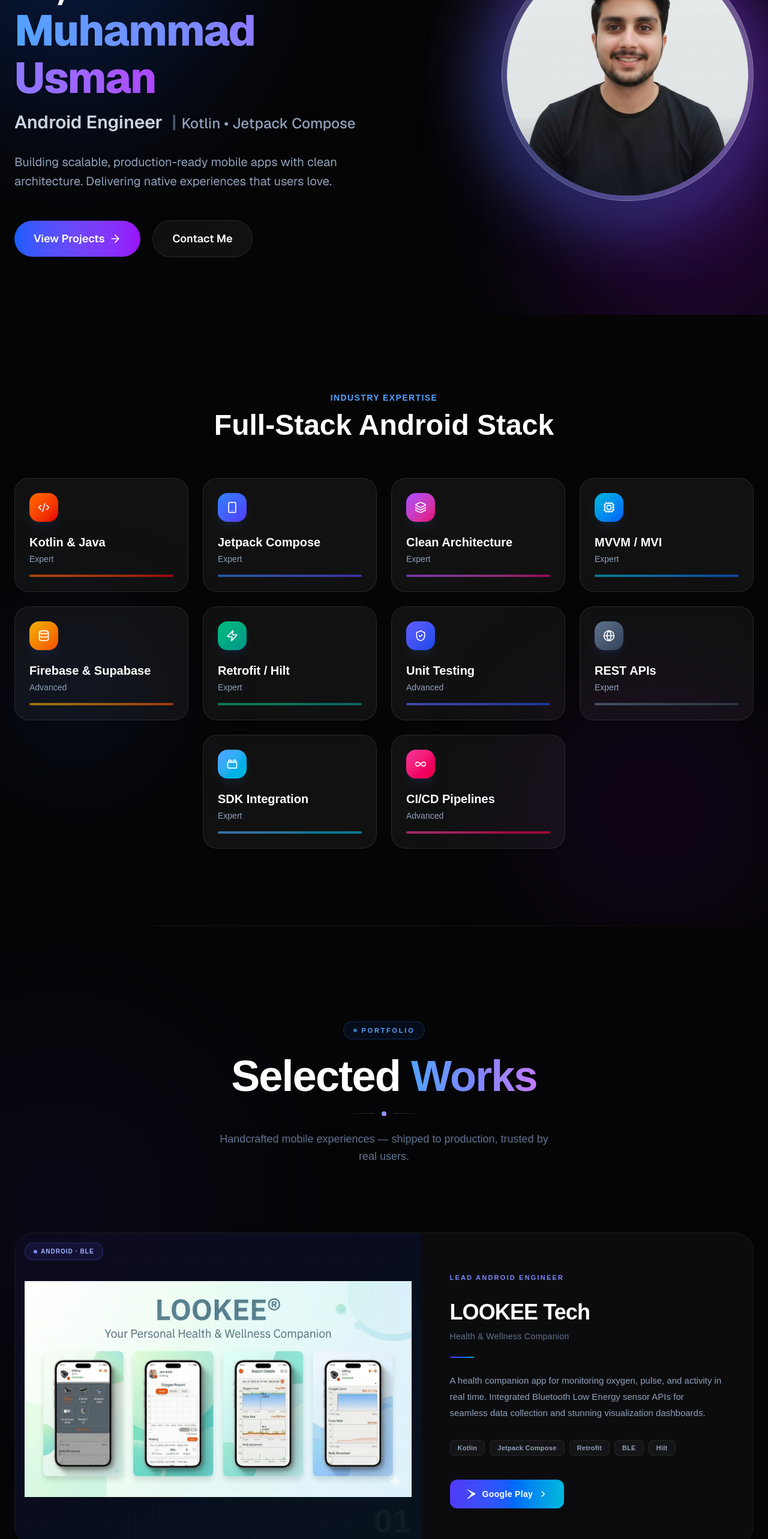
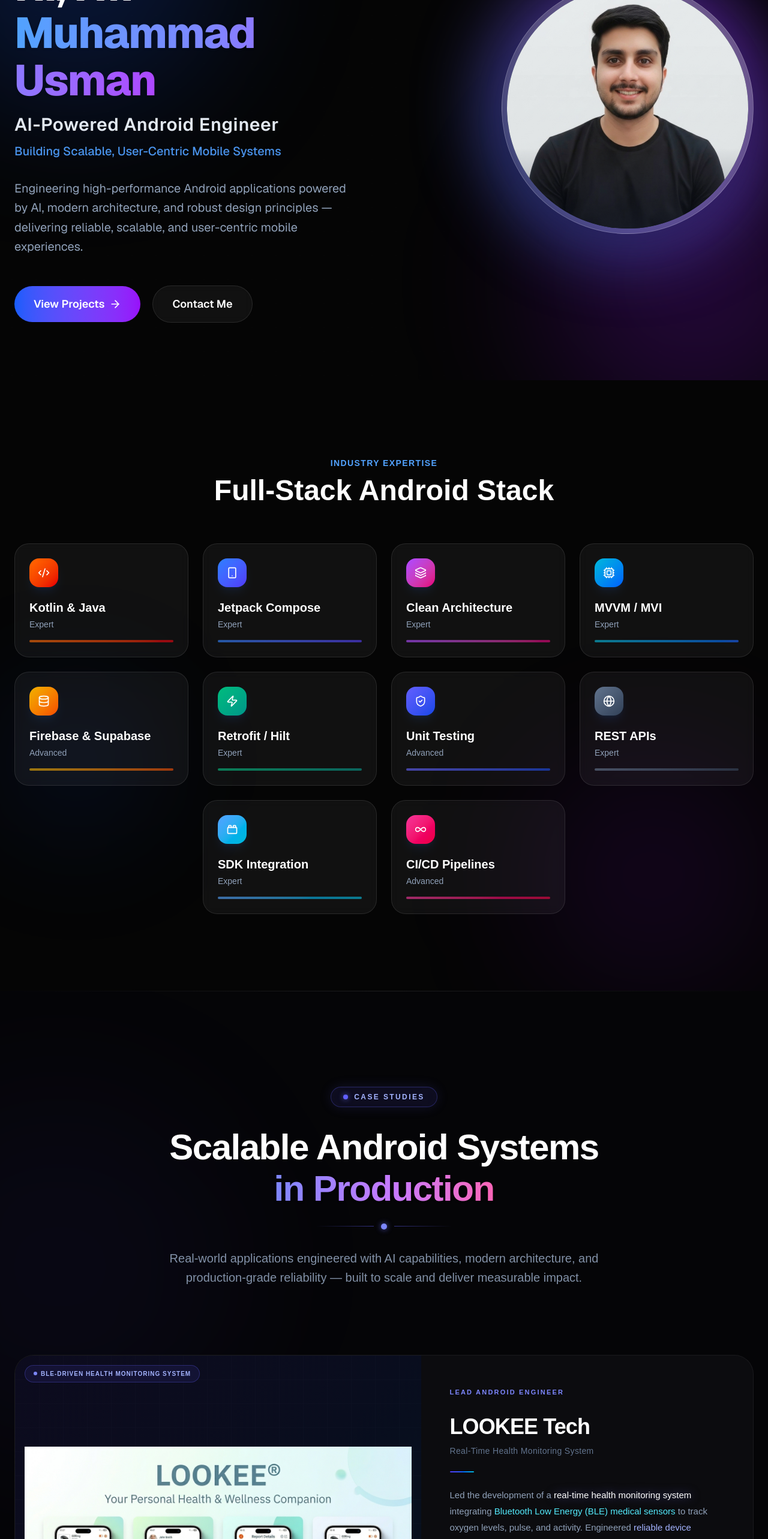
Before and after one commit to MuhammadUsmanShafique/Portfolio, a Next.js app: page / in a window 1280 px wide. Shown: the part 234-2800 px from the top of the page at 60% size. Built offline with nearby package versions, Linux system fonts and the light colour scheme.

Commit message:
Projects details enhanced

```diff
--- a/app/components/FeaturedProjects.tsx
+++ b/app/components/FeaturedProjects.tsx
@@ -12,12 +12,15 @@ const projects = [
     id: 'lookee',
     index: '01',
     title: 'LOOKEE Tech',
-    tagline: 'Health & Wellness Companion',
+    tagline: 'Real-Time Health Monitoring System',
     role: 'Lead Android Engineer',
-    platforms: 'Android · BLE',
-    tech: ['Kotlin', 'Jetpack Compose', 'Retrofit', 'BLE', 'Hilt'],
-    summary:
-      'A health companion app for monitoring oxygen, pulse, and activity in real time. Integrated Bluetooth Low Energy sensor APIs for seamless data collection and stunning visualization dashboards.',
+    platforms: 'BLE-Driven Health Monitoring System',
+    tech: ['Kotlin', 'Jetpack Compose', 'Retrofit', 'BLE', 'Firebase Auth', 'FCM', 'RESTful APIs'],
+    summary: (
+      <>
+        Led the development of a <span className="text-white font-medium drop-shadow-[0_0_8px_rgba(99,102,241,0.5)]">real-time health monitoring system</span> integrating <span className="text-cyan-300 font-medium">Bluetooth Low Energy (BLE) medical sensors</span> to track oxygen levels, pulse, and activity. Engineered <span className="text-indigo-300 font-medium">reliable device communication pipelines</span> to handle connectivity fluctuations and ensure <span className="text-white font-medium drop-shadow-[0_0_8px_rgba(99,102,241,0.5)]">low-latency data synchronization</span>. Architected a <span className="text-indigo-300 font-medium">scalable Android codebase</span> using modern best practices, enabling <span className="text-cyan-300 font-medium">smooth data visualization</span> and consistent performance in <span className="text-indigo-200 font-medium">production environments</span>.
+      </>
+    ),
     image: '/image.png',
     images: null,
     store: 'https://play.google.com/store/apps/details?id=com.lookee.android&hl=en',
@@ -32,16 +35,26 @@ const projects = [
     id: 'daily-g',
     index: '02',
     title: 'Daily G',
-    tagline: 'Personal Growth & Lifestyle System',
+    tagline: 'Personal Growth & Intelligent Learning Ecosystem',
     role: 'Android Engineer',
-    platforms: 'Android',
-    tech: ['Kotlin', 'Jetpack Compose', 'Firebase', 'Clean Architecture', 'MVVM'],
-    summary:
-      'A complete personal growth system engineered to elevate mindset, productivity, and lifestyle. Built entirely from scratch with cutting-edge Android principles, featuring journaling, goal tracking, and habit formation.',
+    platforms: 'Android · AI Ecosystem · Growth Platform',
+    tech: [
+      'Kotlin',
+      'Jetpack Compose',
+      'Firebase',
+      'MVVM',
+      'Clean Architecture',
+      'LLM Integration'
+    ],
+    summary: (
+      <>
+        Engineered an <span className="text-white font-semibold drop-shadow-[0_0_8px_rgba(168,85,247,0.6)]">intelligent personal growth ecosystem</span> integrating advanced journaling, goal tracking, and <span className="text-pink-300 font-medium tracking-wide">AI-assisted learning modules</span>. Architected with <span className="text-purple-300 font-medium">Clean Architecture & MVVM</span> for uncompromising scalability, leveraging Firebase for seamless <span className="text-white font-medium drop-shadow-[0_0_8px_rgba(168,85,247,0.5)]">real-time state synchronization</span>. Delivered an adaptive user experience focused on continuous <span className="text-pink-200 font-medium">productivity optimization</span>.
+      </>
+    ),
     image: null,
     images: ['/dailyleftpart.png', '/dailygrightpart.png'],
     store: 'https://play.google.com/store/apps/details?id=com.gjournal&hl=en',
-    gradient: 'from-violet-600 via-purple-600 to-pink-500',
+    gradient: 'from-violet-600 via-purple-500 to-pink-500',
     glowColor: 'rgba(139,92,246,0.15)',
     accentClass: 'text-purple-400',
     badgeClass: 'bg-purple-500/10 border-purple-500/30 text-purple-300',
@@ -54,10 +67,13 @@ const projects = [
     title: 'NKENNE',
     tagline: 'Learn African Languages',
     role: 'Android Engineer',
-    platforms: 'Android SDK',
+    platforms: 'Android · Language Learning Platform',
     tech: ['Android SDK', 'Firebase', 'REST APIs', 'Chatbot AI', 'Kotlin'],
-    summary:
-      'The first African language learning app with 150 000+ active users, offering 13 languages including Igbo, Yoruba, and Swahili. Gamified learning paths, AI-powered chatbot practice, and offline-first architecture.',
+    summary: (
+      <>
+        The first <span className="text-white font-medium drop-shadow-[0_0_8px_rgba(16,185,129,0.5)]">African language learning app</span> with <span className="text-teal-300 font-semibold tracking-wide">150,000+ active users</span>, offering 13 languages including Igbo, Yoruba, and Swahili. Engineered with <span className="text-emerald-300 font-medium">gamified learning paths</span>, <span className="text-white font-medium drop-shadow-[0_0_8px_rgba(16,185,129,0.5)]">AI-powered chatbot practice</span>, and robust <span className="text-teal-200 font-medium">offline-first architecture</span>.
+      </>
+    ),
     image: '/nkenne.png',
     images: null,
     store: 'https://play.google.com/store/apps/details?id=com.triaxo.nkenne',
@@ -79,7 +95,7 @@ function ImagePanel({ project }: { project: typeof projects[0] }) {
   /* Dual images (Daily G) */
   if (project.images) {
     return (
-      <div className="w-full h-full flex gap-2" style={{ padding: '4px' }}>
+      <div className="absolute inset-0 flex gap-2 px-2 py-6 sm:py-8 lg:py-10">
         {project.images.map((src, i) => (
           <div
             key={i}
@@ -119,7 +135,7 @@ function ImagePanel({ project }: { project: typeof projects[0] }) {
 
   /* Gradient placeholder (Lookee) */
   return (
-    <div className="w-full h-full flex items-center justify-center">
+    <div className="absolute inset-0 flex items-center justify-center">
       <div className={`absolute inset-0 bg-gradient-to-br ${project.gradient} opacity-10`} />
       <div className="relative z-10 text-center px-8">
         <div
@@ -163,11 +179,7 @@ function ProjectCard({ project, idx }: { project: typeof projects[0]; idx: numbe
         <div className={`flex flex-col ${isRight ? 'lg:flex-row-reverse' : 'lg:flex-row'}`}>
 
           {/* ── Image Panel ── */}
-          {/* IMPORTANT: explicit height (not minHeight) so h-full children resolve correctly */}
-          <div
-            className="relative w-full lg:w-[55%] bg-[#080810] overflow-hidden"
-            style={{ height: 'clamp(280px, 48vw, 520px)' }}
-          >
+          <div className="relative w-full lg:w-[55%] bg-[#080810] overflow-hidden h-[340px] sm:h-[440px] lg:h-auto">
             {/* Subtle grid pattern */}
             <div
               className="absolute inset-0 opacity-[0.03]"
@@ -282,29 +294,33 @@ const FeaturedProjects = () => {
           className="mb-20 lg:mb-28 text-center flex flex-col items-center"
         >
           {/* Label pill */}
-          <div className="inline-flex items-center gap-2 px-4 py-1.5 rounded-full border border-blue-500/25 bg-blue-500/8 backdrop-blur-sm mb-6">
-            <span className="w-1.5 h-1.5 rounded-full bg-blue-400 animate-pulse" />
-            <span className="text-[11px] font-bold tracking-[0.25em] text-blue-400 uppercase">Portfolio</span>
+          <div className="inline-flex items-center gap-2.5 px-5 py-2 rounded-full border border-indigo-500/30 bg-indigo-500/10 backdrop-blur-md mb-6 sm:mb-8 shadow-[0_0_20px_rgba(99,102,241,0.15)] group hover:bg-indigo-500/15 transition-all duration-300">
+            <span className="relative flex h-2 w-2">
+              <span className="animate-ping absolute inline-flex h-full w-full rounded-full bg-indigo-400 opacity-75"></span>
+              <span className="relative inline-flex rounded-full h-2 w-2 bg-indigo-500 shadow-[0_0_8px_rgba(99,102,241,0.8)]"></span>
+            </span>
+            <span className="text-[11px] sm:text-xs font-bold tracking-[0.2em] text-indigo-300 uppercase">Case Studies</span>
           </div>
 
           {/* Headline */}
-          <h2 className="text-4xl sm:text-6xl lg:text-7xl font-black text-white tracking-tight leading-[1.05] mb-5">
-            Selected{' '}
-            <span className="bg-gradient-to-r from-blue-400 via-indigo-400 to-purple-400 bg-clip-text text-transparent">
-              Works
+          <h2 className="text-3xl sm:text-5xl lg:text-6xl font-black text-white tracking-tight leading-[1.15] mb-6 max-w-4xl mx-auto">
+            Scalable Android Systems{' '}
+            <br className="hidden sm:block" />
+            <span className="bg-gradient-to-r from-indigo-400 via-purple-400 to-pink-400 bg-clip-text text-transparent drop-shadow-sm">
+              in Production
             </span>
           </h2>
 
           {/* Decorative divider */}
-          <div className="flex items-center gap-3 mb-6">
-            <div className="w-12 h-px bg-gradient-to-r from-transparent to-white/20 rounded-full" />
-            <div className="w-2 h-2 rounded-full bg-gradient-to-br from-blue-400 to-purple-400" />
-            <div className="w-12 h-px bg-gradient-to-l from-transparent to-white/20 rounded-full" />
+          <div className="flex items-center gap-3 mb-6 sm:mb-8 justify-center">
+            <div className="w-16 sm:w-24 h-[1.5px] bg-gradient-to-r from-transparent to-indigo-500/50" />
+            <div className="w-2.5 h-2.5 rounded-full bg-indigo-400 shadow-[0_0_10px_rgba(99,102,241,0.8)]" />
+            <div className="w-16 sm:w-24 h-[1.5px] bg-gradient-to-l from-transparent to-indigo-500/50" />
           </div>
 
           {/* Subtitle */}
-          <p className="text-base sm:text-lg text-slate-500 font-light max-w-xl leading-relaxed">
-            Handcrafted mobile experiences — shipped to production, trusted by real users.
+          <p className="text-base sm:text-lg lg:text-xl text-slate-400/90 font-medium max-w-3xl mx-auto leading-relaxed">
+            Real-world applications engineered with AI capabilities, modern architecture, and production-grade reliability — built to scale and deliver measurable impact.
           </p>
         </motion.div>
 
--- a/app/components/HeroSection.tsx
+++ b/app/components/HeroSection.tsx
@@ -30,15 +30,20 @@ const HeroSection = () => {
             initial={{ opacity: 0, y: 20 }}
             animate={{ opacity: 1, y: 0 }}
             transition={{ delay: 0.2, duration: 0.5 }}
-            className="inline-flex items-center gap-2 px-3 sm:px-4 py-2 rounded-full border border-white/10 bg-white/5 backdrop-blur-md shadow-sm"
+            className="relative group inline-flex mx-auto lg:mx-0"
           >
-            <span className="relative flex h-2 sm:h-2.5 w-2 sm:w-2.5">
-              <span className="animate-ping absolute inline-flex h-full w-full rounded-full bg-blue-400 opacity-75"></span>
-              <span className="relative inline-flex rounded-full h-2 sm:h-2.5 w-2 sm:w-2.5 bg-blue-500"></span>
-            </span>
-            <span className="text-xs sm:text-sm font-medium tracking-wide text-slate-300">
-              Available for new opportunities
-            </span>
+            {/* Animated premium glow behind the badge */}
+            <div className="absolute -inset-0.5 bg-gradient-to-r from-emerald-500/30 to-teal-500/30 rounded-full blur-md opacity-50 group-hover:opacity-100 transition duration-700 animate-pulse"></div>
+
+            <div className="relative inline-flex items-center gap-2.5 px-4 sm:px-5 py-2 sm:py-2.5 rounded-full bg-[#0a0a0a]/80 border border-white/10 backdrop-blur-xl shadow-[0_0_15px_rgba(16,185,129,0.1)]">
+              <span className="relative flex h-2 sm:h-2.5 w-2 sm:w-2.5">
+                <span className="animate-ping absolute inline-flex h-full w-full rounded-full bg-emerald-400 opacity-75"></span>
+                <span className="relative inline-flex rounded-full h-2 sm:h-2.5 w-2 sm:w-2.5 bg-emerald-500 shadow-[0_0_8px_rgba(16,185,129,0.8)]"></span>
+              </span>
+              <span className="text-xs sm:text-sm font-medium tracking-wide bg-gradient-to-r from-emerald-100 to-teal-50 bg-clip-text text-transparent">
+                Available for new opportunities
+              </span>
+            </div>
           </motion.div>
 
           {/* Main Titles */}
@@ -59,10 +64,14 @@ const HeroSection = () => {
               initial={{ opacity: 0, y: 20 }}
               animate={{ opacity: 1, y: 0 }}
               transition={{ delay: 0.4, duration: 0.5 }}
-              className="text-lg sm:text-2xl lg:text-3xl font-semibold text-slate-300 flex flex-col sm:flex-row items-center lg:items-start lg:block justify-center gap-1 sm:gap-2 lg:gap-0"
+              className="flex flex-col gap-2 sm:gap-3 items-center lg:items-start"
             >
-              Android Engineer <span className="hidden sm:inline text-slate-600 mx-2">|</span>
-              <span className="font-medium text-slate-400 text-base sm:text-xl lg:text-2xl">Kotlin • Jetpack Compose</span>
+              <span className="text-xl sm:text-2xl lg:text-3xl font-semibold text-slate-200 tracking-wide">
+                AI-Powered Android Engineer
+              </span>
+              <span className="font-medium text-blue-400/90 text-base sm:text-lg lg:text-xl">
+                Building Scalable, User-Centric Mobile Systems
+              </span>
             </motion.h2>
           </div>
 
@@ -73,7 +82,7 @@ const HeroSection = () => {
             transition={{ delay: 0.5, duration: 0.5 }}
             className="text-base sm:text-lg lg:text-xl text-slate-400 leading-relaxed max-w-xl mx-auto lg:mx-0"
           >
-            Building scalable, production-ready mobile apps with clean architecture. Delivering native experiences that users love.
+            Engineering high-performance Android applications powered by AI, modern architecture, and robust design principles — delivering reliable, scalable, and user-centric mobile experiences.
           </motion.p>
 
           {/* Call to Actions */}
```
